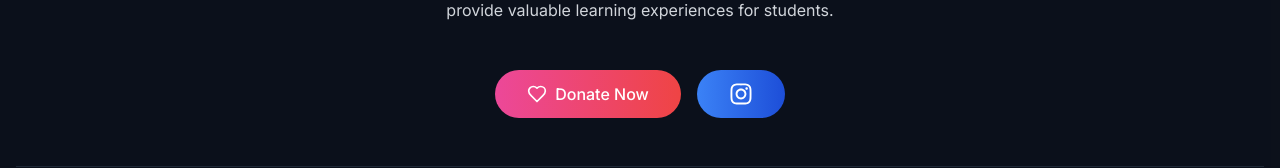
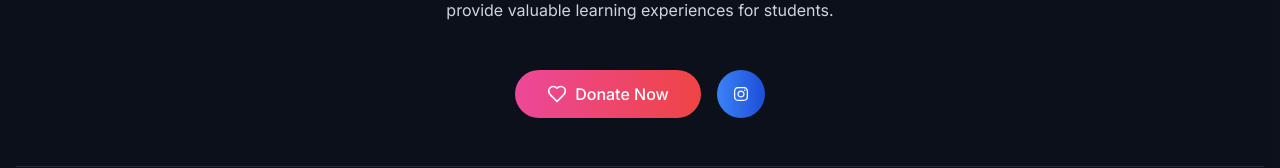
Before and after one commit to Sheel2007/EVCar-Website, a Next.js app: page /EVCar-Website/ in a window 1280 px wide. Shown: the part 2854-3022 px from the top of the page. Built offline with nearby package versions, Linux system fonts and the light colour scheme.

Commit message:
Change button layout

```diff
--- a/components/footer.tsx
+++ b/components/footer.tsx
@@ -27,9 +27,9 @@ export function Footer() {
               href="https://www.instagram.com/arcc_ev/"
               target="_blank"
               rel="noopener noreferrer"
-              className="px-8 py-3 bg-gradient-to-r from-blue-500 to-blue-700 rounded-full text-white font-medium hover:shadow-lg hover:shadow-blue-500/20 transition-all duration-300 flex items-center gap-2"
+              className="px-4 py-2 bg-gradient-to-r from-blue-500 to-blue-700 rounded-full text-white font-medium hover:shadow-lg hover:shadow-blue-500/20 transition-all duration-300 flex items-center gap-2 text-sm"
             >
-              <FaInstagram className="w-6 h-6" /> {/* Instagram icon */}
+              <FaInstagram className="w-4 h-4" /> {/* Instagram icon */}
             </Link>
           </div>
 
```
